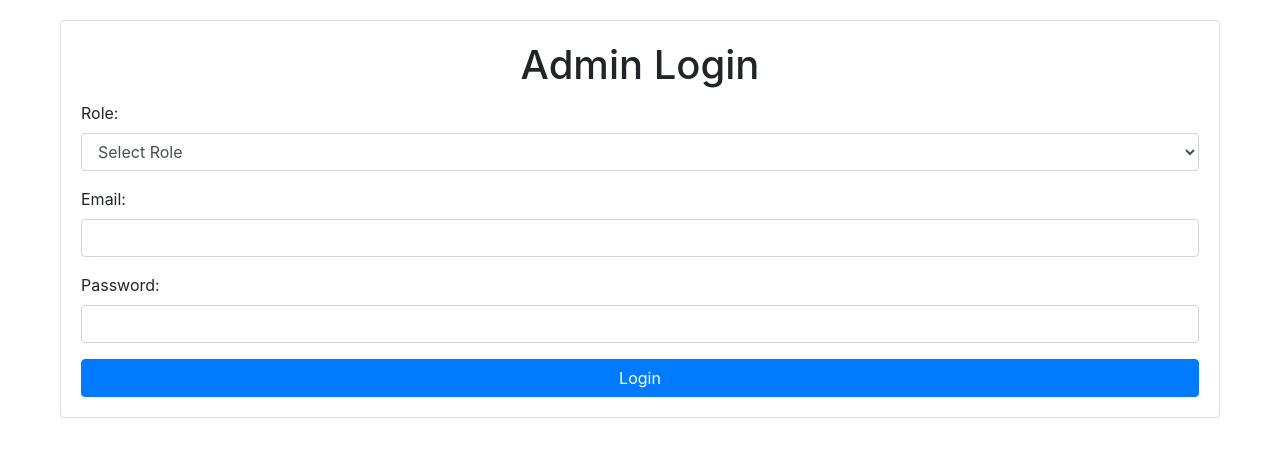
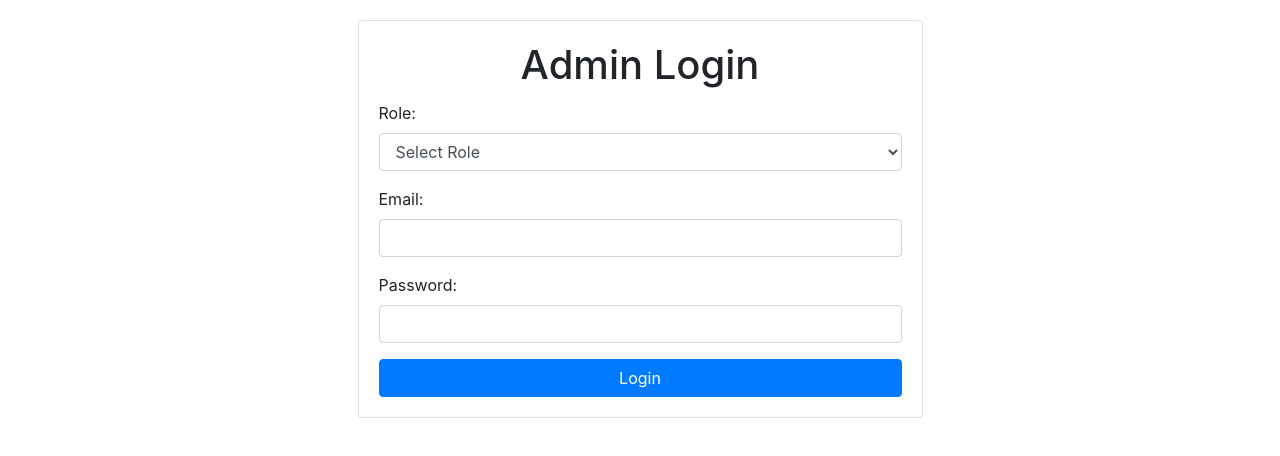
Before and after one commit to titusmuteti/waterapp-frontend, a React (Create React App) app: page /admin in a window 1280 px wide. Shown: the top 456 px of the page. Built offline with nearby package versions, Linux system fonts and the light colour scheme; no server answers.

Commit message:
adjustments to admin login page and admin dahsboards

```diff
--- a/src/Dashboards/AdminDashboard.js
+++ b/src/Dashboards/AdminDashboard.js
@@ -28,7 +28,7 @@ function AdminDashboard() {
   const handleDelete = async (index) => {
     try {
       // Make the delete request to the backend API
-      await fetch(`https://makawasco-backend.onrender.com/clients/${index}`, {
+      await fetch(`https://makawasco-backend.onrender.com/bill/${index}`, {
         method: 'DELETE',
       });
       // Update the data state by filtering out the deleted record
@@ -93,11 +93,11 @@ function AdminDashboard() {
                   <td>{item.date_read}</td>
                   <td>{item.previous_reading}</td>
                   <td>{item.current_reading}</td>
-                  <td>{item.read_by}</td>
+                  <td>{item.employee.first_name} {item.employee.last_name}</td>
                   <td>{item.balance}</td>
                   <td>{item.payment_status}</td>
                   <td>{item.date_paid}</td>
-                  <td>{item.location}</td>
+                  <td>{item.employee.location}</td>
                   <td>
                     <div className="action-icons">
                       <button onClick={() => handleDelete(index)} className="btn btn-danger">
--- a/src/pages/Admin.js
+++ b/src/pages/Admin.js
@@ -36,7 +36,9 @@ const Admin = () => {
   };
 
   return (
-    <div className="container d-flex justify-content-center">
+    <div className="container">
+      <div className="row justify-content-center">
+        <div className="col-lg-6 col-md-8 col-sm-10"> {/* Added Bootstrap grid classes */}
           <div className="card">
             <div className="card-body">
               <h1 className="card-title text-center">Admin Login</h1>
@@ -80,6 +82,8 @@ const Admin = () => {
             </div>
           </div>
         </div>
+      </div>
+    </div>
   );
 };
 
```
Lines whose indentation alone changed are shown as unchanged.
